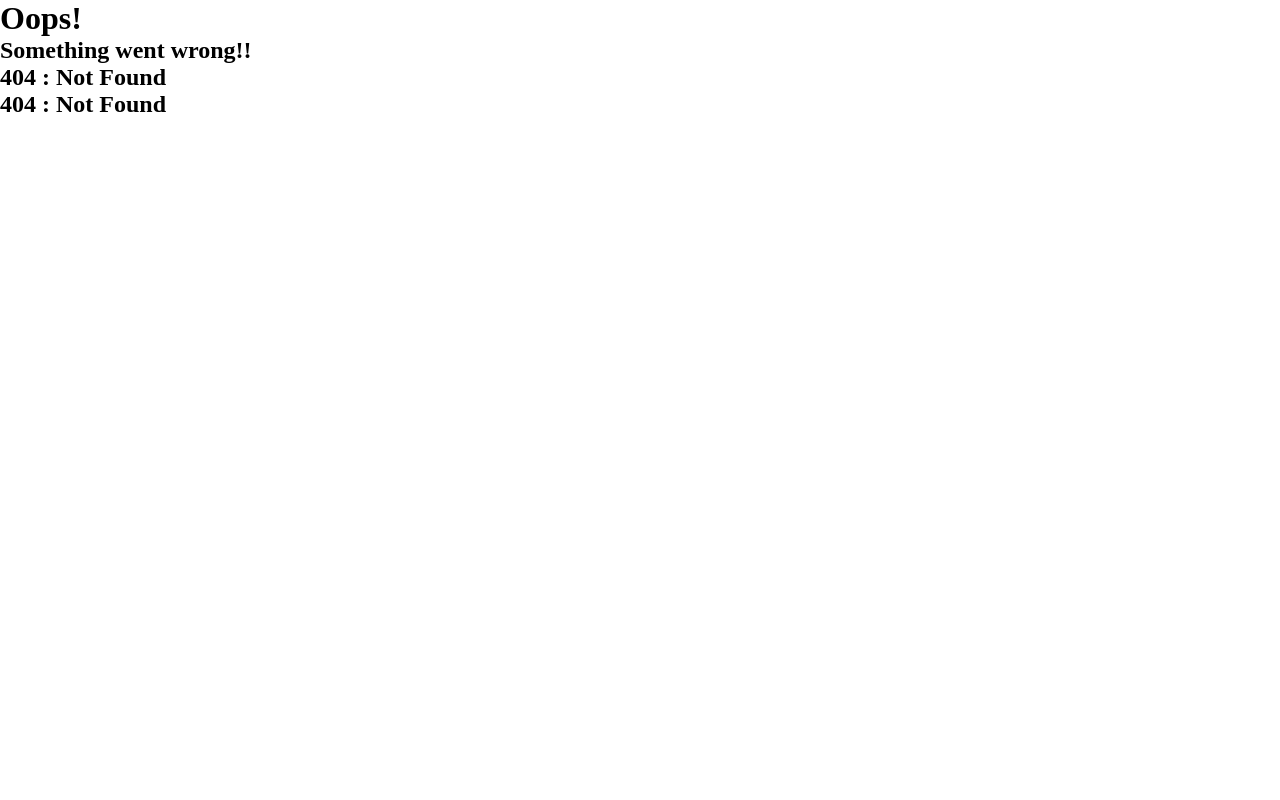
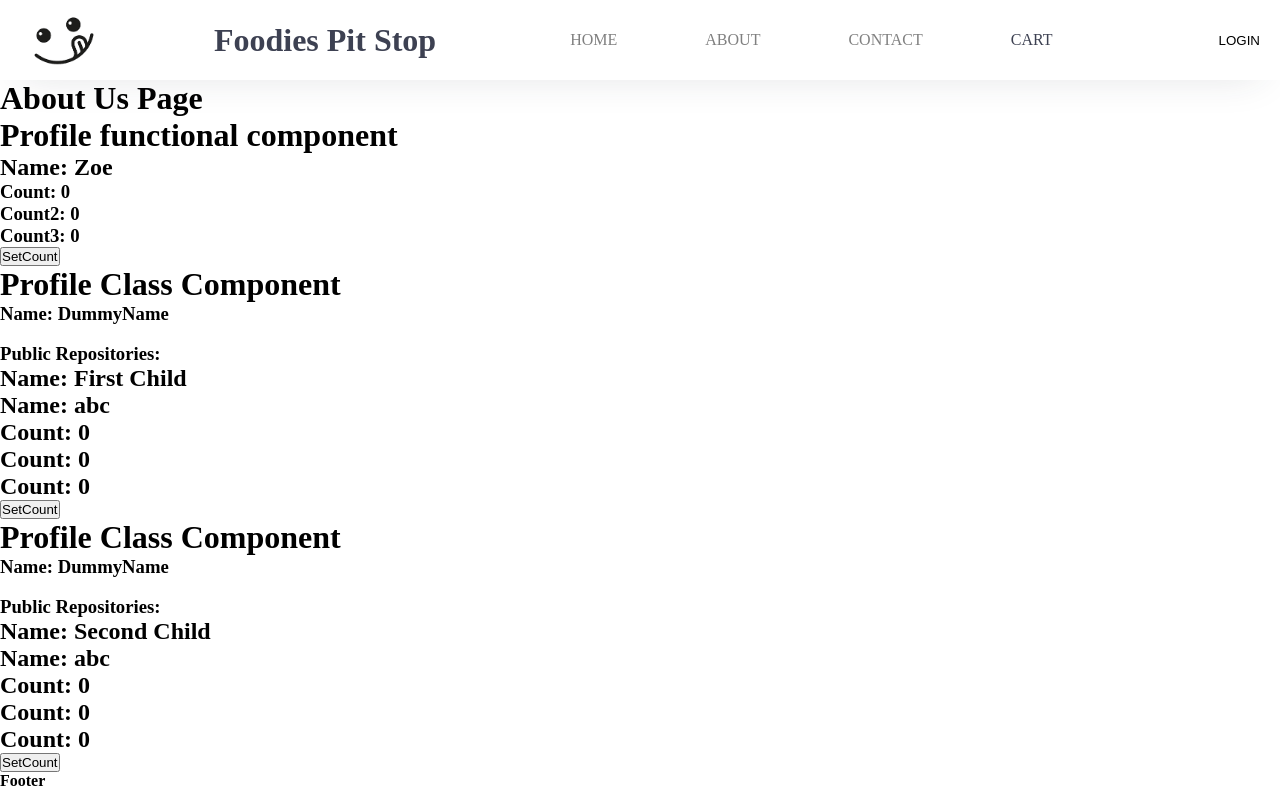
Before and after one commit to AnnZoeFreelancer/Namaste-React, a React (Vite) app: page /about/profile in a window 1280 px wide. Before the commit this address had no page. Built offline with nearby package versions, Linux system fonts and the light colour scheme; no server answers.

Commit message:
NR-Ch-08-Let'sGetClassy

```diff
--- a/src/components/About.js
+++ b/src/components/About.js
@@ -1,11 +1,54 @@
-const About = ()=>{
+import {Outlet} from "react-router-dom";
+import ProfileFunctional from "./Profile";
+import ProfileClass from "./ProfileClass";
+import {Component} from "react";
+const About2 = ()=>{
     return(
         <div>
             <h1>About Us Page</h1>
-
+            {/* {<Outlet/>} */}
+            <ProfileFunctional name={"Zoe"} />
+            <ProfileClass name={"Zowie"} xyz={"abc"}/>
 
         </div>
     );
 };
 
+// class About extends React.Component{
+class About extends Component{
+    constructor(props){
+        super(props);
+
+        console.log("parent- constructor");
+    }
+    componentDidMount(){
+        //API Call
+        console.log("parent- componentDidMount");
+        this.timer= setInterval(()=>{
+            console.log("set Interval after every second");
+        },1000);
+        console.log(this.timer);
+    }
+    componentDidUpdate(){
+        console.log("parent-componentDidUpdate");
+    }
+    componentWillUnmount(){
+        clearInterval(this.timer);
+        console.log("parent- componentWillUnmout");
+    }
+    render(){
+        console.log("parent-render");
+        return(
+            <div>
+            <h1>About Us Page</h1>
+            {/* {<Outlet/>} */}
+            <ProfileFunctional name={" Zoe"} />
+            <ProfileClass name={" First Child"} xyz={"abc"}/>
+            <ProfileClass name={" Second Child"} xyz={"abc"}/>
+
+        </div>
+        )
+    }
+}
+
 export default About;
--- /dev/null
+++ b/src/components/Profile.js
@@ -0,0 +1,39 @@
+import {useState,useEffect} from "react";
+const Profile=(props)=>{
+    const [count] = useState(0);
+    const [count2,setCount2] = useState(0);
+    const [count3,setCount3] = useState(0);
+    useEffect(()=>{
+        //API Call
+        console.log("useEffect, api calls here");
+    },[count,count2]);
+    useEffect(()=>{
+        //API Call
+        console.log("useEffect, api calls here, count3 changed");
+    },[count3]);
+    useEffect(()=>{
+        console.log("set Inteval");
+        const timer = setInterval(()=>{
+            console.log("sets interval inside useEFfect");
+        },1000);
+        return(()=>{
+            console.log("useEffect Return");
+            clearInterval(timer);
+        })
+    })
+    console.log("render functional");
+
+    return(
+        <div>
+            <h1>Profile functional component</h1>
+            <h2>Name: {props.name}</h2>
+            <h3>Count: {count}</h3>
+            <h3>Count2: {count2}</h3>
+            <h3>Count3: {count3}</h3>
+            <button onClick={()=>{
+                setCount2(1);
+                setCount3(2);}}>SetCount</button>
+        </div>
+    );
+};
+export default Profile;
--- /dev/null
+++ b/src/components/ProfileClass.js
@@ -0,0 +1,69 @@
+import React from 'react';
+class Profile extends React.Component{
+    constructor(props){
+        super(props);
+        //Craete State
+        this.state = {
+            count:0,
+            count2:0,
+            count3:0,
+            userInfo: {
+                name: "DummyName",
+                location: "Dummy Location",
+            }
+        };
+
+        console.log("child-constructor" + this.props.name);
+    }
+
+    async componentDidMount(){
+        //API Calls
+        const data = await fetch("  https://api.github.com/users/annzoefreelancer");
+        const json = await data?.json;
+        console.log(json);
+        this.setState({
+            userInfo: json,
+        })
+        console.log("child-componentDidMount, api calls here" + this.props.name);
+    }
+    componentDidUpdate(prevProps,prevState){
+        if(this.state.count !== prevState.count || this.state.count2 !== prevState.count2){
+            console.log("if count 1 or 2 changed");
+        }
+        if(this.state.count !== prevState.count){
+            console.log("if count 3 changed");
+        }
+        console.log("child-componentDidUpdate" + this.props.name);
+    }
+    componentWillUnmount(){
+        console.log("child-componentWillUnmount"+ this.props.name);
+    }
+    render(){
+        //we can destructure it
+        const {count,count2,count3} = this.state;
+        console.log("child-render"+ this.props.name);
+        return  (
+            <div>
+                <h1>Profile Class Component</h1>
+                <h3>Name: {this.state.userInfo?.name}</h3>
+                <img src={this.state.userInfo?.avatar_url}/>
+                <h3>Public Repositories: {this.state.userInfo?.public_repos}</h3>
+                <h2>Name: {this.props.name}</h2>
+                <h2>Name: {this.props.xyz}</h2>
+                <h2>Count: {count}</h2>
+                <h2>Count: {count2}</h2>
+                <h2>Count: {count3}</h2>
+                {/* IMPORTANT: We do not mutate state directly */}
+                {/* NEVER do this.sate = something */}
+                <button onClick={()=>{
+                    this.setState({
+                        count2:1,
+                        count3:2,
+                    })
+                    }}>SetCount</button>
+            </div>
+        )
+    }
+}
+
+export default Profile;
```
Also changed, not shown: src/App.js (+7 -0 lines).
